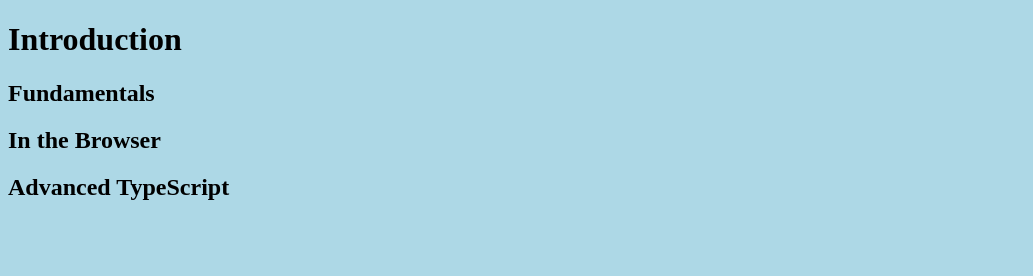
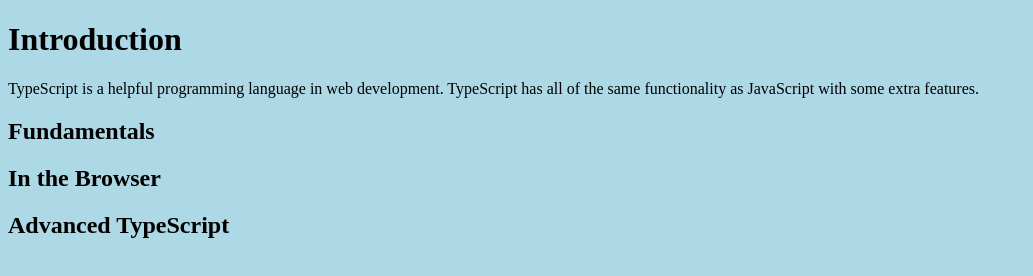
Before and after one commit to cs401-fall2022/lesson14-ethanraygor, a plain HTML site: page index.html in a window 1280 px wide. Shown: the whole page, without its empty margins (0-1033 px from the left). Drawn offline with Linux system fonts and the light colour scheme.

Commit message:
update introduction

```diff
--- a/index.html
+++ b/index.html
@@ -7,6 +7,10 @@
 </head>
 <body>
     <h1>Introduction</h1>
+    <p>
+        TypeScript is a helpful programming language in web development.
+        TypeScript has all of the same functionality as JavaScript with some extra features.
+    </p>
     <h2>Fundamentals</h2>
     <h2>In the Browser</h2>
     <h2>Advanced TypeScript</h2>
```
